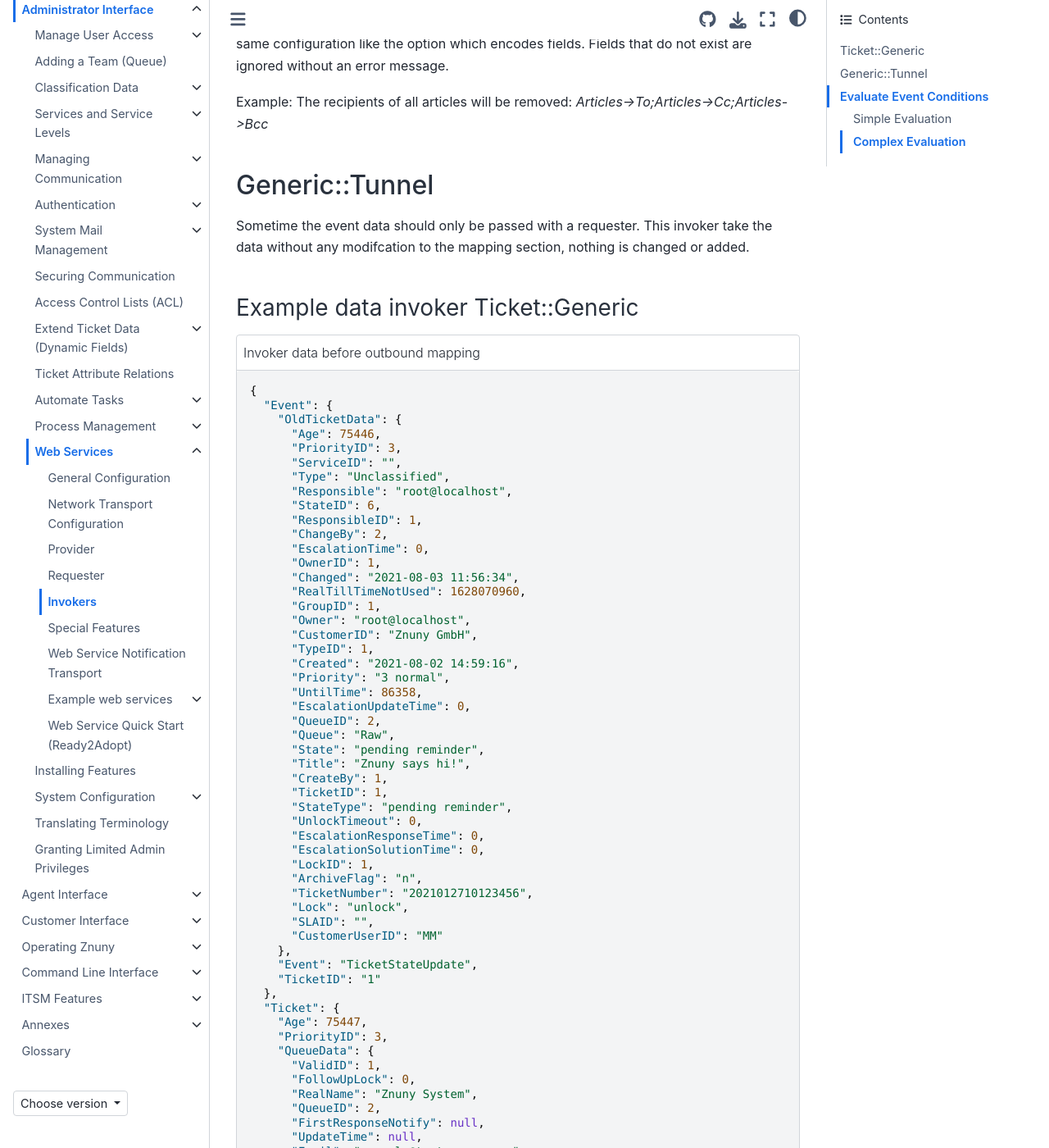
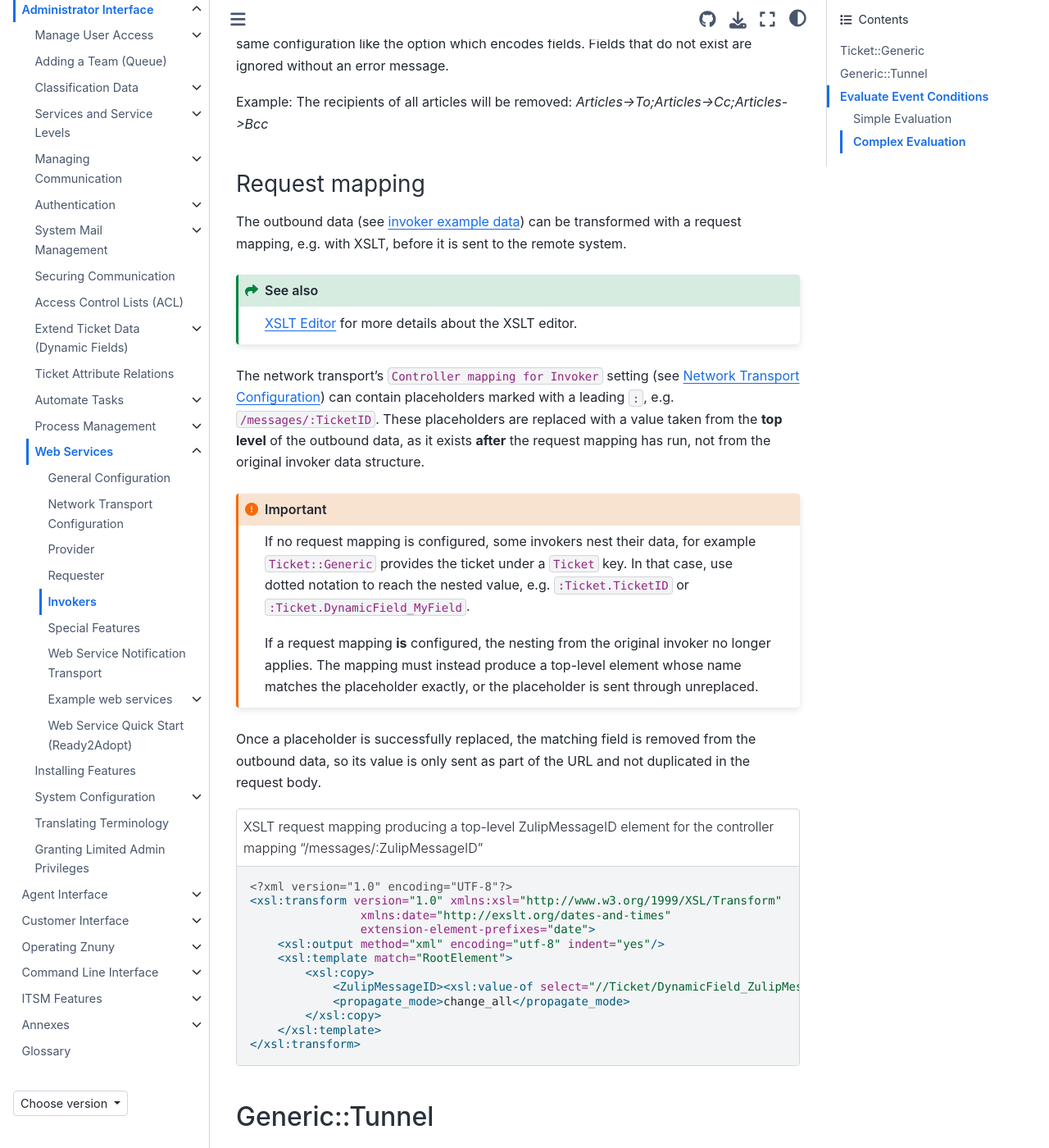
Before and after one commit to znuny/manual, a Sphinx documentation site: the page built from source/admin/webservices/invoker/index.rst, in a window 1280 px wide and 1400 px high, scrolled down 3003 px. Shown: the whole window at 82% size. Built offline with Sphinx 7.4.7 and the Sphinx Book theme 1.1.4, drawn with Linux system fonts in a browser that asks for light colours.

Commit message:
Document invoker request mapping and controller mapping variable resolution

```diff
--- a/source/admin/webservices/invoker/index.rst
+++ b/source/admin/webservices/invoker/index.rst
@@ -117,6 +117,43 @@ To prevent certain fields to be populated into the request data it is possible t
 
 Example: The recipients of all articles will be removed:
 `Articles->To;Articles->Cc;Articles->Bcc`
+
+.. _invoker_request_mapping:
+
+Request mapping
+================
+
+The outbound data (see :ref:`invoker example data<Invoker example data>`) can be transformed with a request mapping, e.g. with XSLT, before it is sent to the remote system.
+
+.. seealso:: :ref:`XSLT Editor<xslt_editor_webservice>` for more details about the XSLT editor.
+
+The network transport's ``Controller mapping for Invoker`` setting (see :ref:`Network Transport Configuration<PageNavigation admin_webservices_transport_index>`) can contain placeholders marked with a leading ``:``, e.g. ``/messages/:TicketID``. These placeholders are replaced with a value taken from the **top level** of the outbound data, as it exists **after** the request mapping has run, not from the original invoker data structure.
+
+.. important::
+
+    If no request mapping is configured, some invokers nest their data, for example ``Ticket::Generic`` provides the ticket under a ``Ticket`` key. In that case, use dotted notation to reach the nested value, e.g. ``:Ticket.TicketID`` or ``:Ticket.DynamicField_MyField``.
+
+    If a request mapping **is** configured, the nesting from the original invoker no longer applies. The mapping must instead produce a top-level element whose name matches the placeholder exactly, or the placeholder is sent through unreplaced.
+
+Once a placeholder is successfully replaced, the matching field is removed from the outbound data, so its value is only sent as part of the URL and not duplicated in the request body.
+
+.. code-block:: XML
+    :caption: XSLT request mapping producing a top-level ZulipMessageID element for the controller mapping "/messages/:ZulipMessageID"
+
+    <?xml version="1.0" encoding="UTF-8"?>
+    <xsl:transform version="1.0" xmlns:xsl="http://www.w3.org/1999/XSL/Transform"
+                    xmlns:date="http://exslt.org/dates-and-times"
+                    extension-element-prefixes="date">
+        <xsl:output method="xml" encoding="utf-8" indent="yes"/>
+        <xsl:template match="RootElement">
+            <xsl:copy>
+                <ZulipMessageID><xsl:value-of select="//Ticket/DynamicField_ZulipMessageID" /></ZulipMessageID>
+                <propagate_mode>change_all</propagate_mode>
+            </xsl:copy>
+        </xsl:template>
+    </xsl:transform>
+
+..
 
 Generic::Tunnel
 ***************
--- a/source/admin/webservices/transport/index.rst
+++ b/source/admin/webservices/transport/index.rst
@@ -181,6 +181,10 @@ Use SSL Options
 Controller mapping for Invoker 'UpdateAThirdParty`
     The controller that the invoker should send requests to. Variables marked by a ':' will get replaced by the data value and passed along with the request. (e.g. /Ticket/:TicketID?UserLogin=:UserLogin&Password=:Password).
 
+.. important::
+
+    If a request mapping (e.g. XSLT) is configured for this invoker, it is applied before the controller mapping variables are resolved. A variable is only replaced if the **mapped** data has a matching top-level field; the original, unmapped invoker data structure (e.g. its ``Ticket`` nesting) no longer applies at this point. See :ref:`Request mapping<invoker_request_mapping>` for details and an example.
+
 Valid request command for Invoker 'UpdateAThirdParty'
     A specific HTTP command to use for the requests with this Invoker (optional).
 
```
